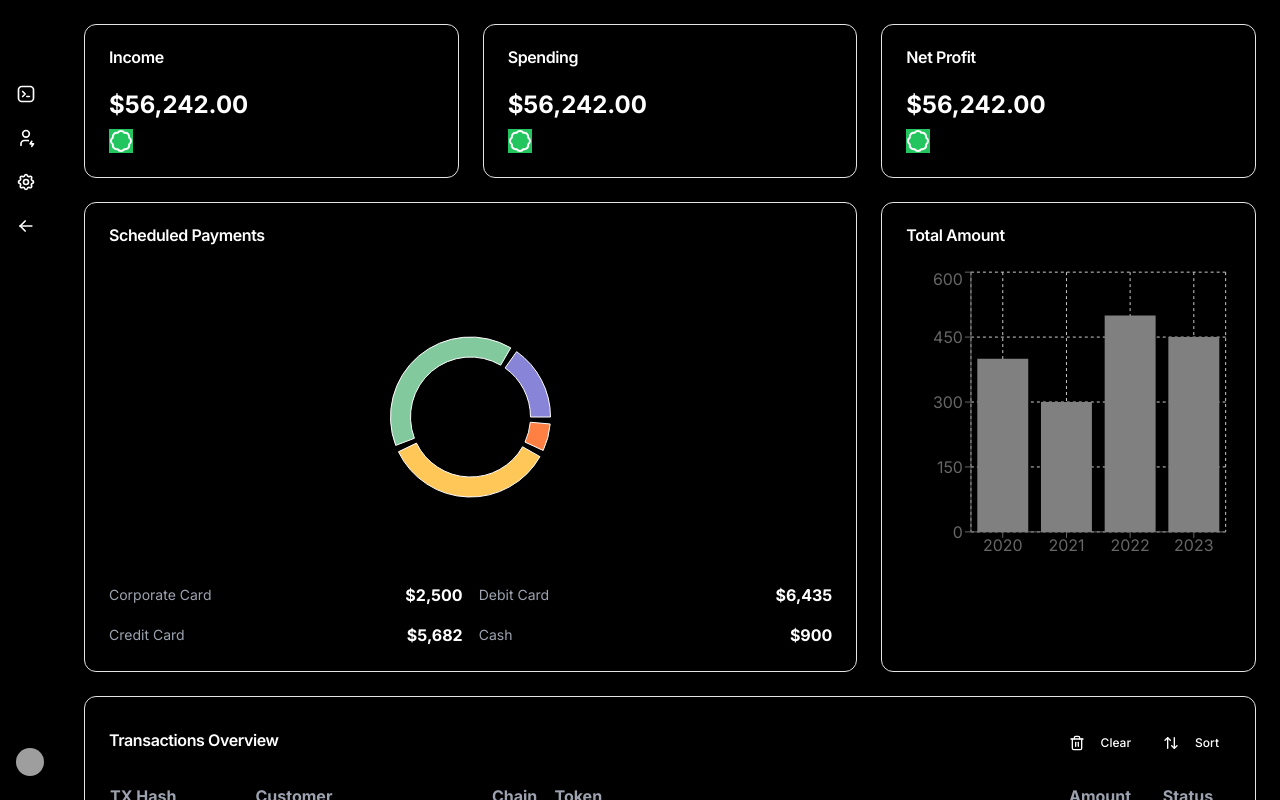
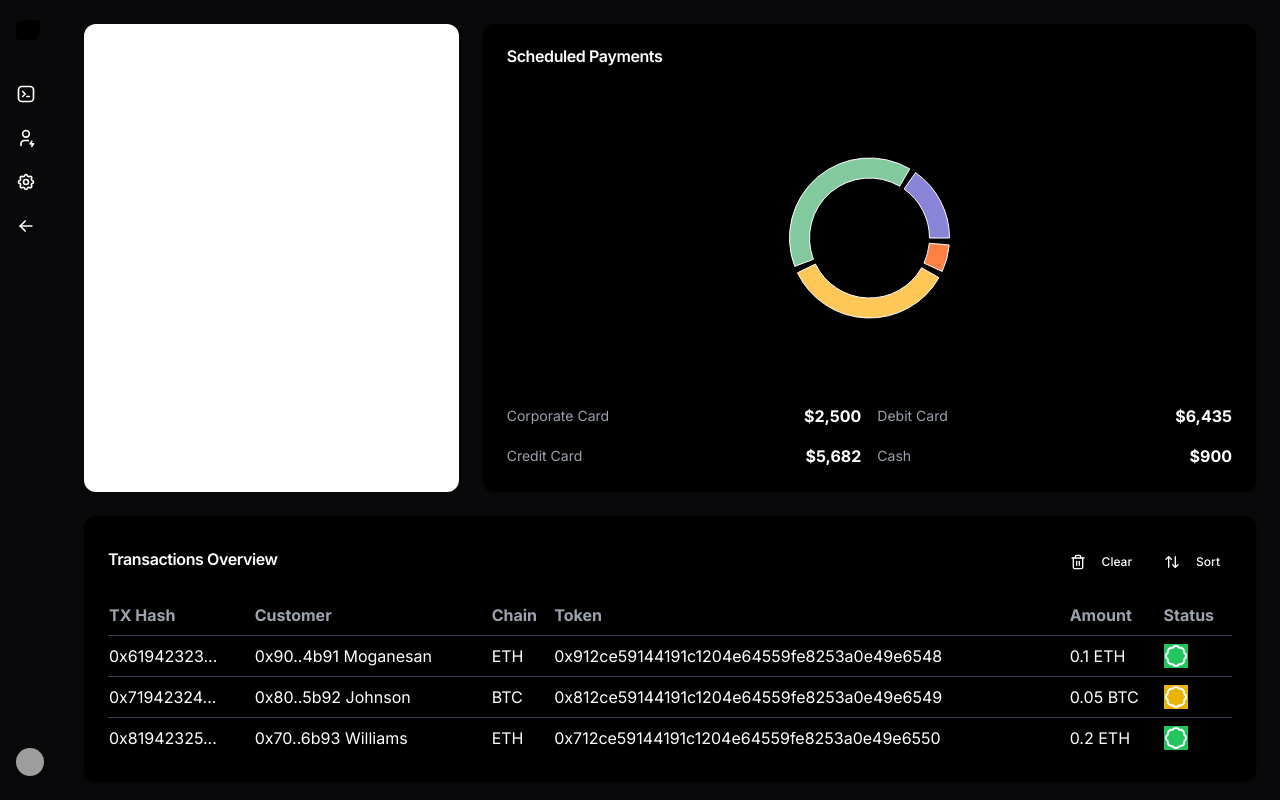
Before and after one commit to Ashwin-3cS/dao-lending-protocol, a Next.js app: page /panel/transactions in a window 1280 px wide. Built offline with nearby package versions, Linux system fonts and the light colour scheme; grey boxes are pictures that could not be loaded.

Commit message:
edited main content of dashboard

```diff
--- a/src/app/dashboard/layout.tsx
+++ b/src/app/dashboard/layout.tsx
@@ -4,6 +4,7 @@ import {
   SidebarProvider,
 } from "@/components/ui/sidebarHelper";
 import "../../app/globals.css";
+import Navbar from "@/components/Navbar";
 
 export default function PanelLayout({
   children,
--- a/src/app/panel/layout.tsx
+++ b/src/app/panel/layout.tsx
@@ -11,7 +11,7 @@ export default function PanelLayout({
   children: React.ReactNode;
 }) {
   return (
-    <div className="bg-black">
+    <div className="bg-zinc-950">
       <SidebarDemo />
     </div>
   );
--- a/src/app/panel/transactions/Dashboard/Content.tsx
+++ b/src/app/panel/transactions/Dashboard/Content.tsx
@@ -1,10 +1,11 @@
-'use client'
+"use client";
 
-import { Button } from '@/components/ui/button'
-import { Calendar } from '@/components/ui/calendar'
-import { Card, CardContent, CardHeader, CardTitle } from '@/components/ui/card'
-import { ArrowUpDown, Badge, Trash2 } from 'lucide-react'
-import React from 'react'
+import Navbar from "@/components/Navbar";
+import { Button } from "@/components/ui/button";
+import { Calendar } from "@/components/ui/calendar";
+import { Card, CardContent, CardHeader, CardTitle } from "@/components/ui/card";
+import { ArrowUpDown, Badge, Trash2 } from "lucide-react";
+import React from "react";
 import {
   ResponsiveContainer,
   BarChart,
@@ -15,66 +16,58 @@ import {
   Cell,
   PieChart,
   Bar,
-    Pie
-
-} from 'recharts';
-
+  Pie,
+} from "recharts";
 
 const chartData = [
-    { year: '2020', amount: 400 },
-    { year: '2021', amount: 300 },
-    { year: '2022', amount: 500 },
-    { year: '2023', amount: 450 },
-  ]
-
+  { year: "2020", amount: 400 },
+  { year: "2021", amount: 300 },
+  { year: "2022", amount: 500 },
+  { year: "2023", amount: 450 },
+];
 
 const transactionData = [
-    { txHash: '0x61942323...', customer: '0x90..4b91 Moganesan', chain: 'ETH', token: '0x912ce59144191c1204e64559fe8253a0e49e6548', amount: '0.1 ETH', status: 'Confirmed' },
-    { txHash: '0x71942324...', customer: '0x80..5b92 Johnson', chain: 'BTC', token: '0x812ce59144191c1204e64559fe8253a0e49e6549', amount: '0.05 BTC', status: 'Pending' },
-    { txHash: '0x81942325...', customer: '0x70..6b93 Williams', chain: 'ETH', token: '0x712ce59144191c1204e64559fe8253a0e49e6550', amount: '0.2 ETH', status: 'Confirmed' },
-  ]
+  {
+    txHash: "0x61942323...",
+    customer: "0x90..4b91 Moganesan",
+    chain: "ETH",
+    token: "0x912ce59144191c1204e64559fe8253a0e49e6548",
+    amount: "0.1 ETH",
+    status: "Confirmed",
+  },
+  {
+    txHash: "0x71942324...",
+    customer: "0x80..5b92 Johnson",
+    chain: "BTC",
+    token: "0x812ce59144191c1204e64559fe8253a0e49e6549",
+    amount: "0.05 BTC",
+    status: "Pending",
+  },
+  {
+    txHash: "0x81942325...",
+    customer: "0x70..6b93 Williams",
+    chain: "ETH",
+    token: "0x712ce59144191c1204e64559fe8253a0e49e6550",
+    amount: "0.2 ETH",
+    status: "Confirmed",
+  },
+];
 
 const pieChartData = [
-    { name: 'Corporate Card', value: 2500 },
-    { name: 'Debit Card', value: 6435 },
-    { name: 'Credit Card', value: 5682 },
-    { name: 'Cash', value: 900 },
-  ]
+  { name: "Corporate Card", value: 2500 },
+  { name: "Debit Card", value: 6435 },
+  { name: "Credit Card", value: 5682 },
+  { name: "Cash", value: 900 },
+];
 
-  const COLORS = ['#8884d8', '#82ca9d', '#ffc658', '#ff8042']
+const COLORS = ["#8884d8", "#82ca9d", "#ffc658", "#ff8042"];
 
 const Content = () => {
   return (
-    <main className="flex-1 p-6 space-y-6 overflow-y-auto">
+    <main className="flex-1 p-6 space-y-6 overflow-y-auto bg-zinc-950">
       <div className="grid grid-cols-3 gap-6">
         {/* Overview Cards */}
-      <Card className="bg-black text-white">
-        <CardHeader>
-          <CardTitle>Income</CardTitle>
-        </CardHeader>
-        <CardContent>
-          <p className="text-2xl font-bold">$56,242.00</p>
-          <Badge className="bg-green-500 text-white mt-2">+4.4%</Badge>
-        </CardContent>
-      </Card>
-      <Card className="bg-black text-white">
-        <CardHeader>
-          <CardTitle>Spending</CardTitle>
-        </CardHeader>
-        <CardContent>
-          <p className="text-2xl font-bold">$56,242.00</p>
-          <Badge className="bg-green-500 text-white mt-2">+4.4%</Badge>
-        </CardContent>
-      </Card>
-      <Card className="bg-black text-white">
-        <CardHeader>
-          <CardTitle>Net Profit</CardTitle>
-        </CardHeader>
-        <CardContent>
-          <p className="text-2xl font-bold">$56,242.00</p>
-          <Badge className="bg-green-500 text-white mt-2">+4.4%</Badge>
-        </CardContent>
-      </Card>
+        <Card />
 
         {/* Scheduled Payments */}
         <Card className="bg-black text-white col-span-2">
@@ -95,7 +88,10 @@ const Content = () => {
                   dataKey="value"
                 >
                   {pieChartData.map((entry, index) => (
-                  <Cell key={`cell-${index}`} fill={COLORS[index % COLORS.length]} />
+                    <Cell
+                      key={`cell-${index}`}
+                      fill={COLORS[index % COLORS.length]}
+                    />
                   ))}
                 </Pie>
                 <Tooltip />
@@ -103,9 +99,14 @@ const Content = () => {
             </ResponsiveContainer>
             <div className="grid grid-cols-2 gap-4 mt-4">
               {pieChartData.map((item, index) => (
-              <div key={item.name} className="flex items-center justify-between">
+                <div
+                  key={item.name}
+                  className="flex items-center justify-between"
+                >
                   <span className="text-sm text-gray-400">{item.name}</span>
-                <span className="font-bold">${item.value.toLocaleString()}</span>
+                  <span className="font-bold">
+                    ${item.value.toLocaleString()}
+                  </span>
                 </div>
               ))}
             </div>
@@ -113,7 +114,7 @@ const Content = () => {
         </Card>
 
         {/* Total Amount */}
-      <Card className="bg-black text-white">
+        {/* <Card className="bg-black text-white">
           <CardHeader>
             <CardTitle>Total Amount</CardTitle>
           </CardHeader>
@@ -128,7 +129,7 @@ const Content = () => {
               </BarChart>
             </ResponsiveContainer>
           </CardContent>
-      </Card>
+        </Card> */}
       </div>
 
       {/* Transactions Overview */}
@@ -172,7 +173,13 @@ const Content = () => {
                     <td className="py-2">{transaction.token}</td>
                     <td className="py-2">{transaction.amount}</td>
                     <td className="py-2">
-                    <Badge className={transaction.status === 'Confirmed' ? 'bg-green-500' : 'bg-yellow-500'}>
+                      <Badge
+                        className={
+                          transaction.status === "Confirmed"
+                            ? "bg-green-500"
+                            : "bg-yellow-500"
+                        }
+                      >
                         {transaction.status}
                       </Badge>
                     </td>
@@ -184,7 +191,7 @@ const Content = () => {
         </CardContent>
       </Card>
     </main>
-  )
-}
+  );
+};
 
-export default Content
+export default Content;
--- /dev/null
+++ b/src/components/Navbar.tsx
@@ -0,0 +1,7 @@
+import React from "react";
+
+const Navbar = () => {
+  return <div>Navbar</div>;
+};
+
+export default Navbar;
--- a/src/components/SideBar.tsx
+++ b/src/components/SideBar.tsx
@@ -57,7 +57,7 @@ export function SidebarDemo() {
       )}
     >
       <Sidebar open={open} setOpen={setOpen}>
-        <SidebarBody className="justify-between gap-10 bg-black">
+        <SidebarBody className="justify-between gap-10 bg-zinc-950">
           <div className="flex flex-col flex-1 overflow-y-auto overflow-x-hidden">
             {open ? <Logo /> : <LogoIcon />}
             <div className="mt-8 flex flex-col gap-2">
@@ -93,7 +93,7 @@ export const Logo = () => {
   return (
     <Link
       href="#"
-      className="font-normal flex space-x-2 items-center text-sm text-black py-1 relative z-20"
+      className="font-normal flex space-x-2 items-center text-sm text-black py-1 relative z-20 mt-4"
     >
       <div className="h-5 w-6 bg-black dark:bg-white rounded-br-lg rounded-tr-sm rounded-tl-lg rounded-bl-sm flex-shrink-0" />
       <motion.span
--- a/src/components/ui/card.tsx
+++ b/src/components/ui/card.tsx
@@ -1,6 +1,6 @@
-import * as React from "react"
+import * as React from "react";
 
-import { cn } from "@/lib/utils"
+import { cn } from "@/lib/utils";
 
 const Card = React.forwardRef<
   HTMLDivElement,
@@ -9,13 +9,13 @@ const Card = React.forwardRef<
   <div
     ref={ref}
     className={cn(
-      "rounded-xl border border-zinc-200 bg-white text-zinc-950 shadow dark:border-zinc-800 dark:bg-zinc-950 dark:text-zinc-50",
+      "rounded-xl  bg-white text-zinc-950 shadow dark:border-zinc-800 dark:bg-zinc-950 dark:text-zinc-50",
       className
     )}
     {...props}
   />
-))
-Card.displayName = "Card"
+));
+Card.displayName = "Card";
 
 const CardHeader = React.forwardRef<
   HTMLDivElement,
@@ -26,8 +26,8 @@ const CardHeader = React.forwardRef<
     className={cn("flex flex-col space-y-1.5 p-6", className)}
     {...props}
   />
-))
-CardHeader.displayName = "CardHeader"
+));
+CardHeader.displayName = "CardHeader";
 
 const CardTitle = React.forwardRef<
   HTMLDivElement,
@@ -38,8 +38,8 @@ const CardTitle = React.forwardRef<
     className={cn("font-semibold leading-none tracking-tight", className)}
     {...props}
   />
-))
-CardTitle.displayName = "CardTitle"
+));
+CardTitle.displayName = "CardTitle";
 
 const CardDescription = React.forwardRef<
   HTMLDivElement,
@@ -50,16 +50,16 @@ const CardDescription = React.forwardRef<
     className={cn("text-sm text-zinc-500 dark:text-zinc-400", className)}
     {...props}
   />
-))
-CardDescription.displayName = "CardDescription"
+));
+CardDescription.displayName = "CardDescription";
 
 const CardContent = React.forwardRef<
   HTMLDivElement,
   React.HTMLAttributes<HTMLDivElement>
 >(({ className, ...props }, ref) => (
   <div ref={ref} className={cn("p-6 pt-0", className)} {...props} />
-))
-CardContent.displayName = "CardContent"
+));
+CardContent.displayName = "CardContent";
 
 const CardFooter = React.forwardRef<
   HTMLDivElement,
@@ -70,7 +70,14 @@ const CardFooter = React.forwardRef<
     className={cn("flex items-center p-6 pt-0", className)}
     {...props}
   />
-))
-CardFooter.displayName = "CardFooter"
+));
+CardFooter.displayName = "CardFooter";
 
-export { Card, CardHeader, CardFooter, CardTitle, CardDescription, CardContent }
+export {
+  Card,
+  CardHeader,
+  CardFooter,
+  CardTitle,
+  CardDescription,
+  CardContent,
+};
```
Lines whose indentation alone changed are shown as unchanged.
